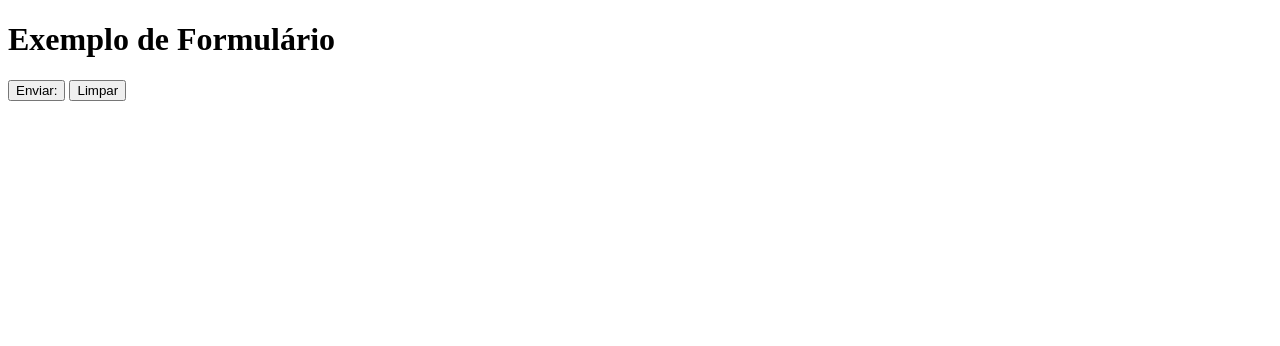
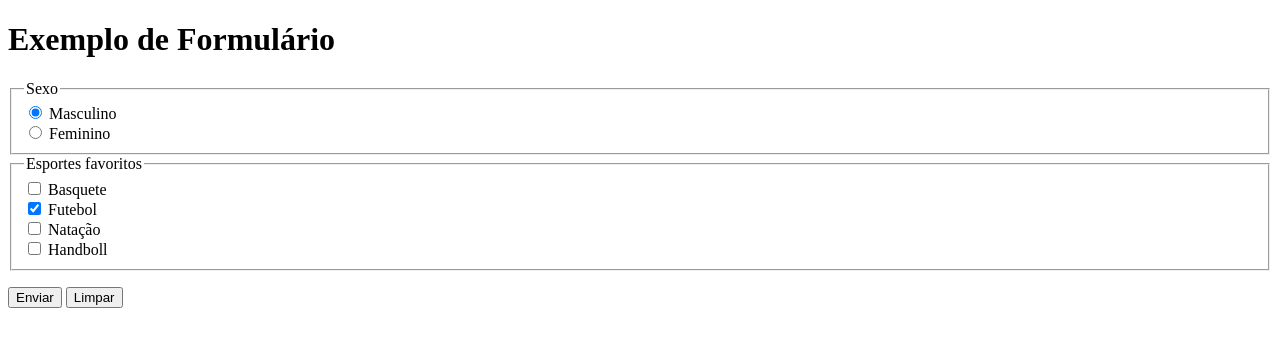
Before and after one commit to GuiaLemos/html-css, a plain HTML site: page exercicios/ex025/form005.html in a window 1280 px wide. Drawn offline with Linux system fonts and the light colour scheme.

Commit message:
form 005

```diff
--- a/exercicios/ex025/form005.html
+++ b/exercicios/ex025/form005.html
@@ -7,12 +7,23 @@
 </head>
 <body>
     <h1>Exemplo de Formulário</h1>
-
-    <p>
-        <input type="submit" value="Enviar:">
-        <input type="reset" value="Limpar">
-
-    </p>
-
+    <form action="cadastro.php" method="get" autocomplete="on">
+        <fieldset>
+            <legend>Sexo</legend>
+            <input type="radio" name="sexo" id="isxmas" value="M" checked> <label for="isxmas">Masculino</label> <br>
+            <input type="radio" name="sexo" id="isxfem" value="F"> <label for="isxfem">Feminino</label>
+        </fieldset>
+        <fieldset>
+            <legend>Esportes favoritos</legend>
+            <input type="checkbox" name="esbas" id="iesbas"> <label for="iesbas">Basquete</label><br>
+            <input type="checkbox" name="esfut" id="iesfut" checked> <label for="iesfut">Futebol</label><br>
+            <input type="checkbox" name="esnat" id="iesnat"> <label for="iesnat">Natação</label><br>
+            <input type="checkbox" name="eshan" id="ieshan"> <label for="ieshan">Handboll</label>
+        </fieldset>
+        <p>
+            <input type="submit" value="Enviar">
+            <input type="reset" value="Limpar">
+        </p>
+    </form>
 </body>
 </html>
```
